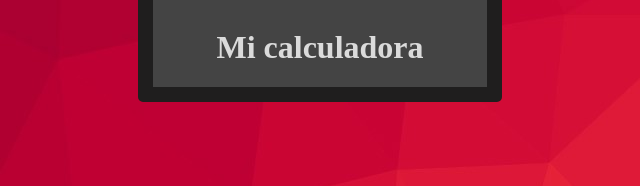
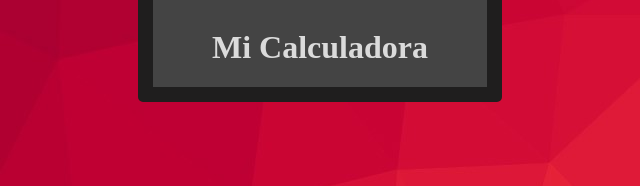
Before and after one commit to jeirub/calculadora, a plain HTML site: page index.html in a window 1280 px wide. Shown: the part 610-796 px from the top of the page, 320-960 px from the left. Drawn offline with Linux system fonts and the light colour scheme.

Commit message:
se modifica

```diff
--- a/index.html
+++ b/index.html
@@ -12,7 +12,7 @@
 
 
     <div class="calculadora">
-        <h1 class="title">Mi calculadora</h1>
+        <h1 class="title">Mi Calculadora</h1>
 
         <div class="display">
           <input type="text" id="display" disabled>
@@ -25,12 +25,10 @@
 
 
 
-
           <button onclick="appendToDisplay('7')">7</button>
           <button onclick="appendToDisplay('8')">8</button>
           <button onclick="appendToDisplay('9')">9</button>
           <button class="operator" onclick="appendToDisplay('-')">-</button>
-
 
 
           <button onclick="appendToDisplay('4')">4</button>
@@ -45,7 +43,6 @@
           <br>
 
 
-
           <button onclick="appendToDisplay('0')">0</button>
           <button onclick="appendToDisplay('00')">00</button>
           <button onclick="appendToDisplay('.')">.</button>
@@ -56,7 +53,6 @@
       </div>
 
 
-
 </body>
 
 <script>
--- a/styles.css
+++ b/styles.css
@@ -85,8 +85,6 @@ body {
     margin-left: 240px;
   }
 
-
-
 @media(max-width:900px){
     body{
         background-image: url(/images/1.jpg);
```
